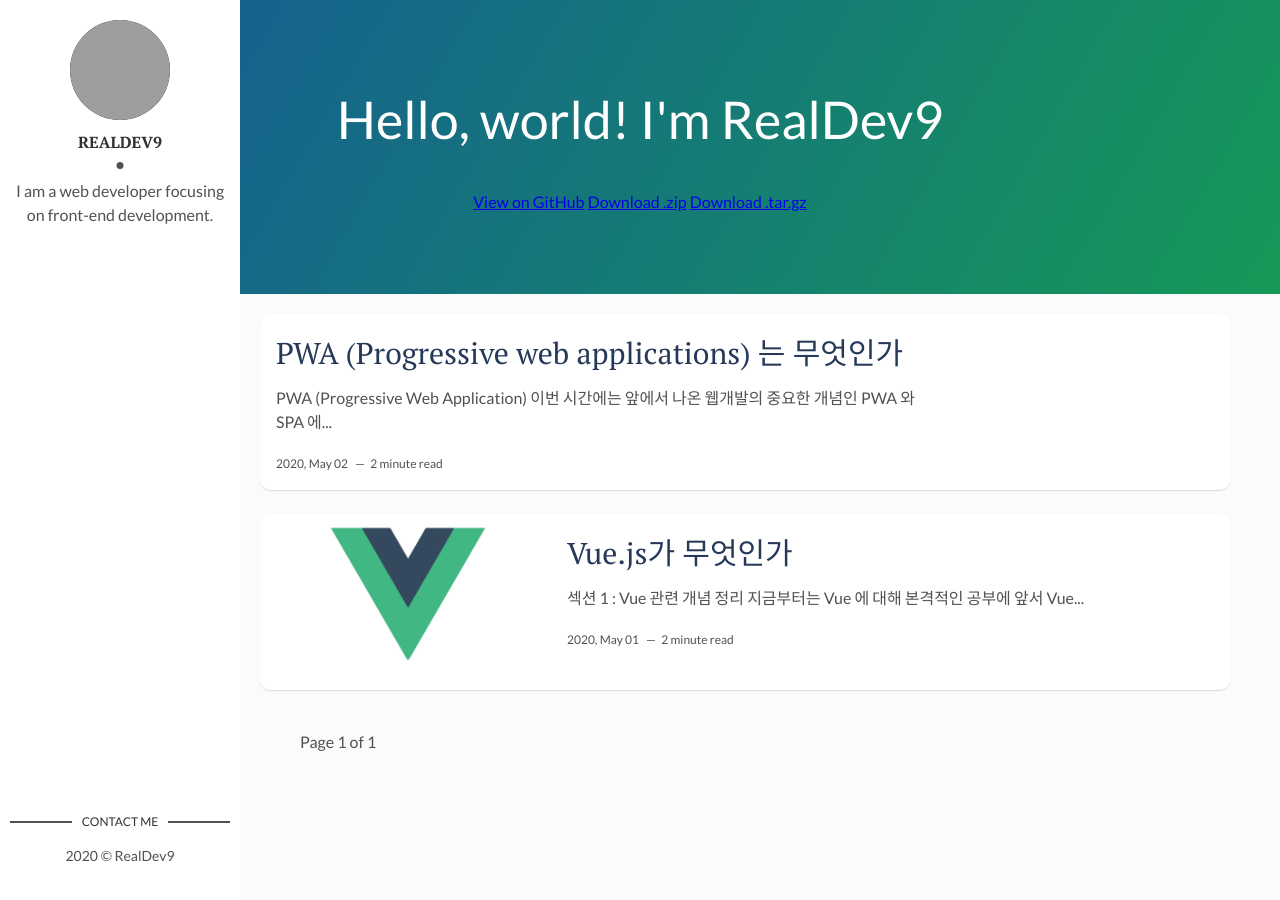
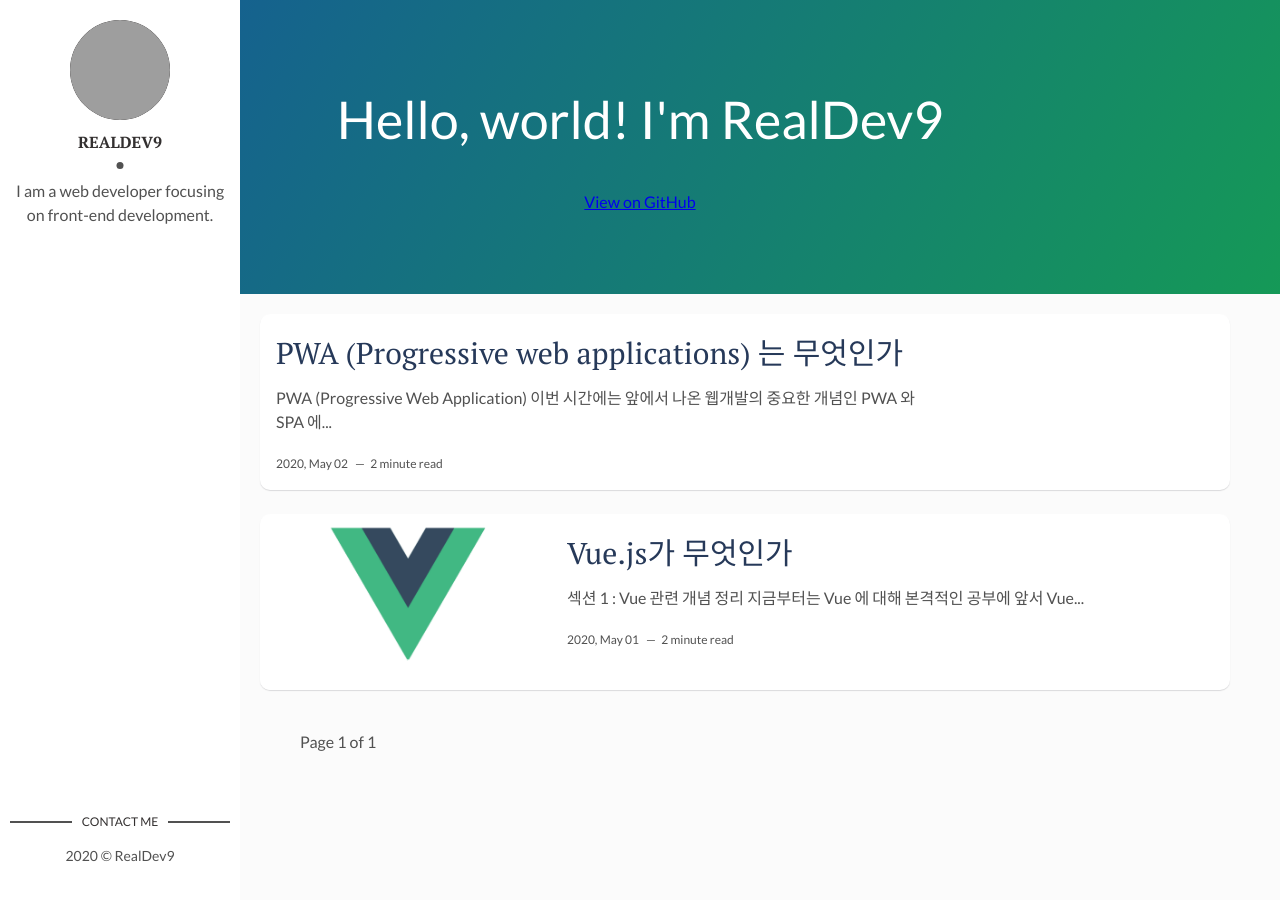
Before and after one commit to realdev9/github.io, a Jekyll site: the page built from index.html, in a window 1280 px wide. Built offline with Jekyll 4.4.1, drawn with Linux system fonts in a browser that asks for light colours; the list of posts is cut into pages by our own code; grey boxes are pictures that could not be loaded.

Commit message:
btn 정리

```diff
--- a/_includes/page-header.html
+++ b/_includes/page-header.html
@@ -2,6 +2,4 @@
   <h1 class="project-name">{{ site.title }}</h1>
   <h2 class="project-tagline">{{ site.tagline }}</h2>
   <a href="#" class="btn">View on GitHub</a>
-  <a href="#" class="btn">Download .zip</a>
-  <a href="#" class="btn">Download .tar.gz</a>
 </section>
```
